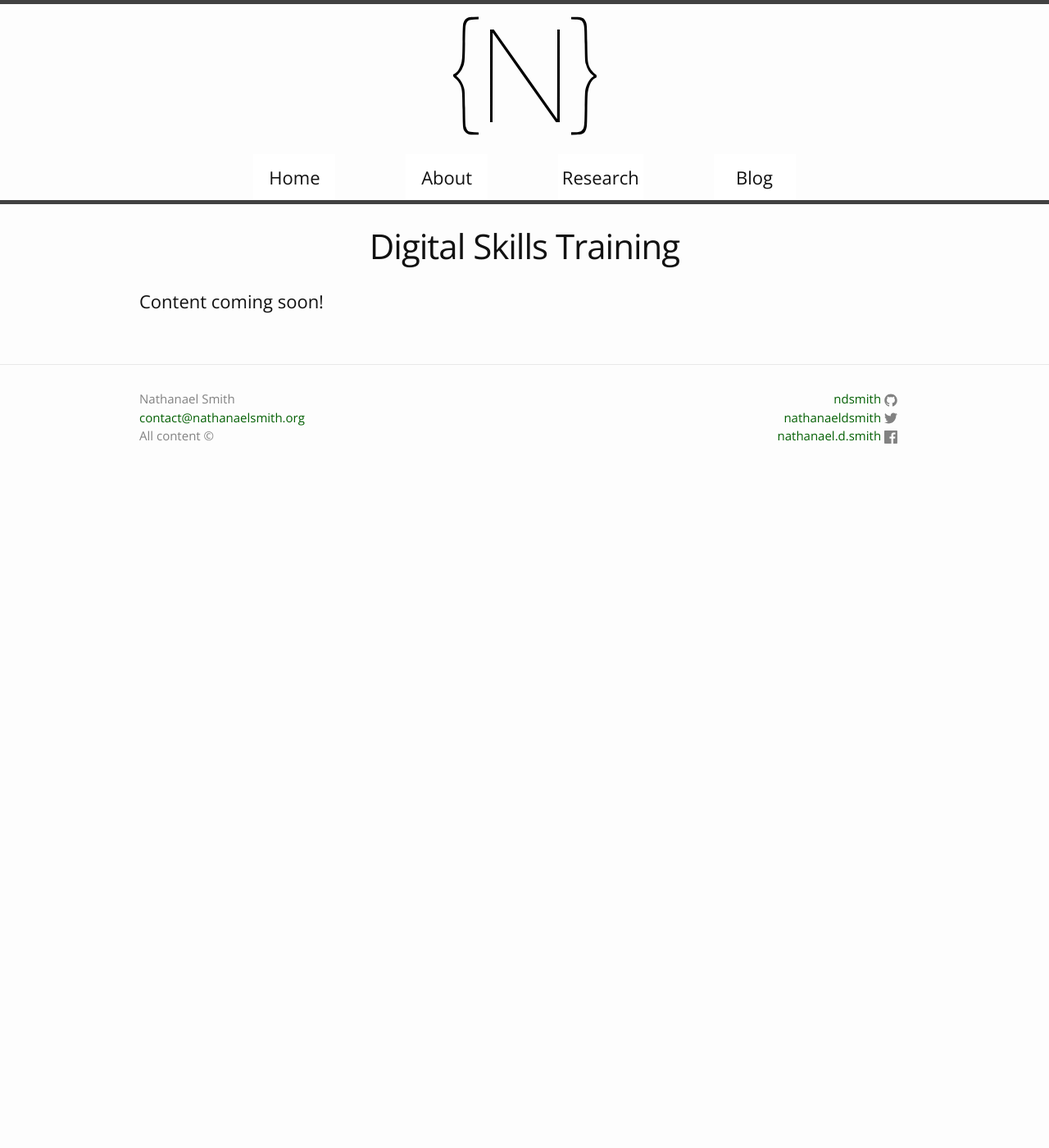
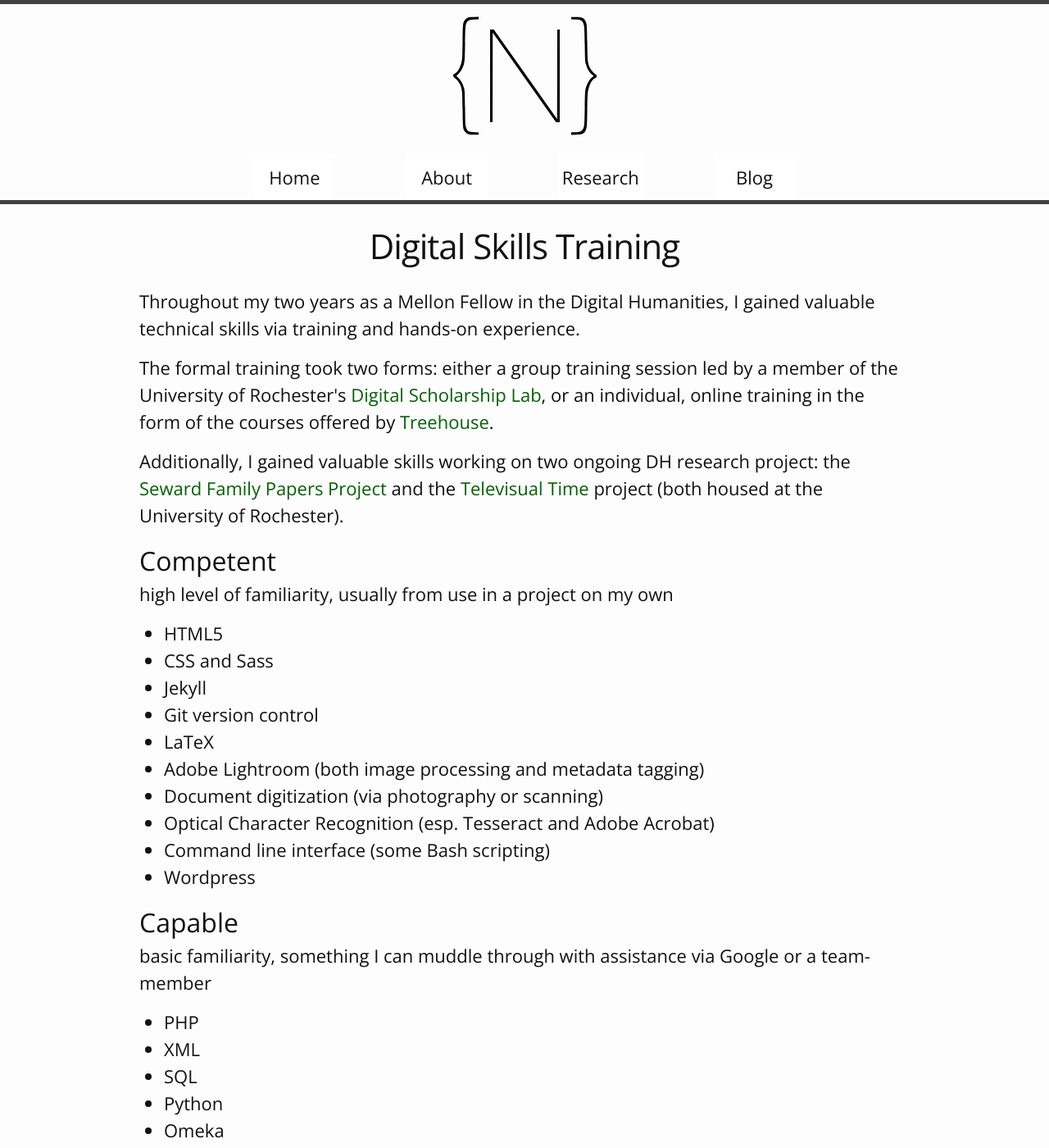
Before and after one commit to ndsmith/ndsmith.github.io, a Jekyll site: the page built from research/digital/projects/skills.html, in a window 1280 px wide and 1400 px high. Shown: the whole window at 82% size. Built offline with Jekyll 4.4.1, drawn with Linux system fonts in a browser that asks for light colours; some of the changed text lies outside the part shown.

Commit message:
Added DH Skills Page content
Added DH Skills Page content

```diff
--- a/research/digital/projects/skills.html
+++ b/research/digital/projects/skills.html
@@ -4,8 +4,47 @@ title: Digital Skills Training
 permalink: research/dhportfolio/skills
 ---
 
-<!--<p class="body">Over the course of the Mellon Fellowship, I have developed a new set of skills. These .
+<p class="body">Throughout my two years as a Mellon Fellow in the Digital Humanities, I gained valuable technical skills via training and hands-on experience.</p>
 
-</p>-->
+<p class="body">The formal training took two forms: either a group training session led by a member of the University of Rochester's <a href="http://humanities.lib.rochester.edu" target="blank">Digital Scholarship Lab</a>, or an individual, online training in the form of the courses offered by <a href="https://teamtreehouse.com" target="blank">Treehouse</a>.</p>
 
-<p class="body">Content coming soon!</p>
+<p class="body">Additionally, I gained valuable skills working on two ongoing DH research project: the <a href="https://www.sewardproject.org" target="blank">Seward Family Papers Project</a> and the <a href="https://humanities.lib.rochester.edu/mellondh/tv-guide/" target="blank">Televisual Time</a> project (both housed at the University of Rochester).</p>
+
+<h2>Competent</h2>
+<p class="body">high level of familiarity, usually from use in a project on my own</p>
+<ul>
+  <li>HTML5</li>
+  <li>CSS and Sass</li>
+  <li>Jekyll</li>
+  <li>Git version control</li>
+  <li>LaTeX</li>
+  <li>Adobe Lightroom (both image processing and metadata tagging)</li>
+  <li>Document digitization (via photography or scanning)</li>
+  <li>Optical Character Recognition (esp. Tesseract and Adobe Acrobat)</li>
+  <li>Command line interface (some Bash scripting)</li>
+  <li>Wordpress</li>
+</ul>
+
+<h2>Capable</h2>
+<p class="body">basic familiarity, something I can muddle through with assistance via Google or a team-member</p>
+<ul>
+  <li>PHP</li>
+  <li>XML</li>
+  <li>SQL</li>
+  <li>Python</li>
+  <li>Omeka</li>
+  <li>Adobe Photoshop</li>
+  <li>Adobe Illustrator</li>
+  <li>Adobe InDesign</li>
+</ul>
+
+<h2>Novice</h2>
+<p class="body">some exposure but still quite new</p>
+<ul>
+  <li>Voyant Tools</li>
+  <li>Giphi</li>
+  <li>Unreal Engine</li>
+  <li>ArcGIS</li>
+  <li>SketchUp</li>
+  <li>Blender</li>
+</ul>
```
